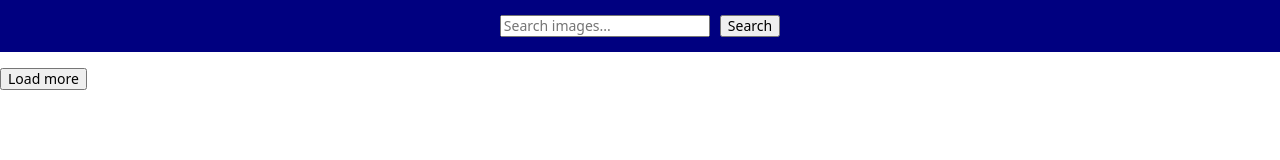
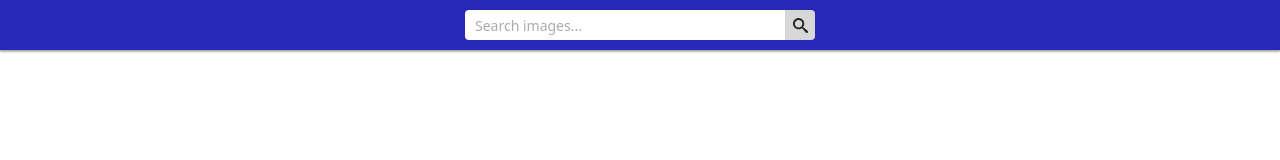
Before and after one commit to uTatsii/goit-js-hw-11, a website built with Parcel: page src/index.html in a window 1280 px wide. Built offline with nearby package versions, Linux system fonts and the light colour scheme.

Commit message:
added styles

```diff
--- a/src/css/styles.css
+++ b/src/css/styles.css
@@ -20,6 +20,7 @@ input {
 
 button {
   text-transform: none;
+  cursor: pointer;
 }
 
 html {
@@ -27,7 +28,7 @@ html {
 }
 
 body {
-  margin: 0;
+  margin: 50px 0 0 0;
   font-family: system-ui, -apple-system, 'Segoe UI', Roboto, Helvetica, Arial,
     sans-serif, 'Apple Color Emoji', 'Segoe UI Emoji';
   font-size: 14px;
@@ -53,8 +54,29 @@ ul {
 }
 
 input {
+  position: relative;
   display: block;
-  margin-right: 10px;
+  padding: 5px 10px;
+  width: 300px;
+  height: 20px;
+  border-radius: 4px 0 0 4px;
+  border-style: none;
+}
+
+input::placeholder {
+  color: rgba(71, 71, 71, 0.451);
+}
+
+.header {
+  position: fixed;
+  top: 0;
+  left: 0;
+  display: flex;
+  justify-content: center;
+  width: 100%;
+  height: 50px;
+  box-shadow: 0 2px 2px 0 rgba(0, 0, 0, 0.277), 0 1px 1px 0 rgba(0, 0, 0, 0.12);
+  background-color: rgb(40, 40, 182);
 }
 
 .search-form {
@@ -62,7 +84,18 @@ input {
   justify-content: center;
   align-items: center;
   padding: 15px;
-  background-color: navy;
+  background-color: inherit;
+}
+
+.submit-btn {
+  display: flex;
+  justify-content: center;
+  align-items: center;
+  height: 30px;
+  width: 30px;
+  border-radius: 0 4px 4px 0;
+  border-style: none;
+  background-color: rgb(215, 215, 215);
 }
 
 .gallery {
@@ -100,7 +133,6 @@ input {
   display: flex;
   justify-content: space-around;
   padding: 10px;
-
 }
 
 .info__item {
@@ -109,3 +141,16 @@ input {
   flex-direction: column;
   align-items: center;
 }
+
+.load-more {
+  margin: 20px auto;
+  padding: 10px 20px;
+  color: #212121;
+  background-color: rgb(215, 215, 215);
+  border-radius: 4px;
+  border-style: none;
+  font-weight: 500;
+  box-shadow: 1px 4px 6px 0 rgba(0, 0, 0, 0.16), 0 4px 4px 0 rgba(0, 0, 0, 0.06),
+    0 1px 1px 0 rgba(0, 0, 0, 0.12);
+  transition: box-shadow 250ms cubic-bezier(0.4, 0, 0.2, 1);
+}
--- a/src/index.html
+++ b/src/index.html
@@ -15,7 +15,19 @@
           autocomplete="off"
           placeholder="Search images..."
         />
-        <button type="submit">Search</button>
+        <button type="submit" class="submit-btn">
+          <svg
+            class="icon-search"
+            width="15"
+            height="15"
+            viewBox="0 0 32 32"
+            fill="#212121"
+          >
+            <path
+              d="M31.008 27.231l-7.58-6.447c-0.784-0.705-1.622-1.029-2.299-0.998 1.789-2.096 2.87-4.815 2.87-7.787 0-6.627-5.373-12-12-12s-12 5.373-12 12 5.373 12 12 12c2.972 0 5.691-1.081 7.787-2.87-0.031 0.677 0.293 1.515 0.998 2.299l6.447 7.58c1.104 1.226 2.907 1.33 4.007 0.23s0.997-2.903-0.23-4.007zM12 20c-4.418 0-8-3.582-8-8s3.582-8 8-8 8 3.582 8 8-3.582 8-8 8z"
+            ></path>
+          </svg>
+        </button>
       </form>
     </header>
     <main>
--- a/src/js/gallery.js
+++ b/src/js/gallery.js
@@ -7,6 +7,7 @@ const form = document.querySelector('#search-form');
 const gallery = document.querySelector('.gallery');
 const loadMoreBtn = document.querySelector('.load-more');
 let request = '';
+loadMoreBtn.style.display = 'none';
 
 form.addEventListener('submit', onFormSubmit);
 loadMoreBtn.addEventListener('click', onLoadMoreBtnClick);
@@ -26,6 +27,7 @@ async function onFormSubmit(e) {
   } else {
     clearGallery();
     galleryCardMarkup(images, gallery);
+    loadMoreBtn.style.display = 'block';
   }
 }
 
```
